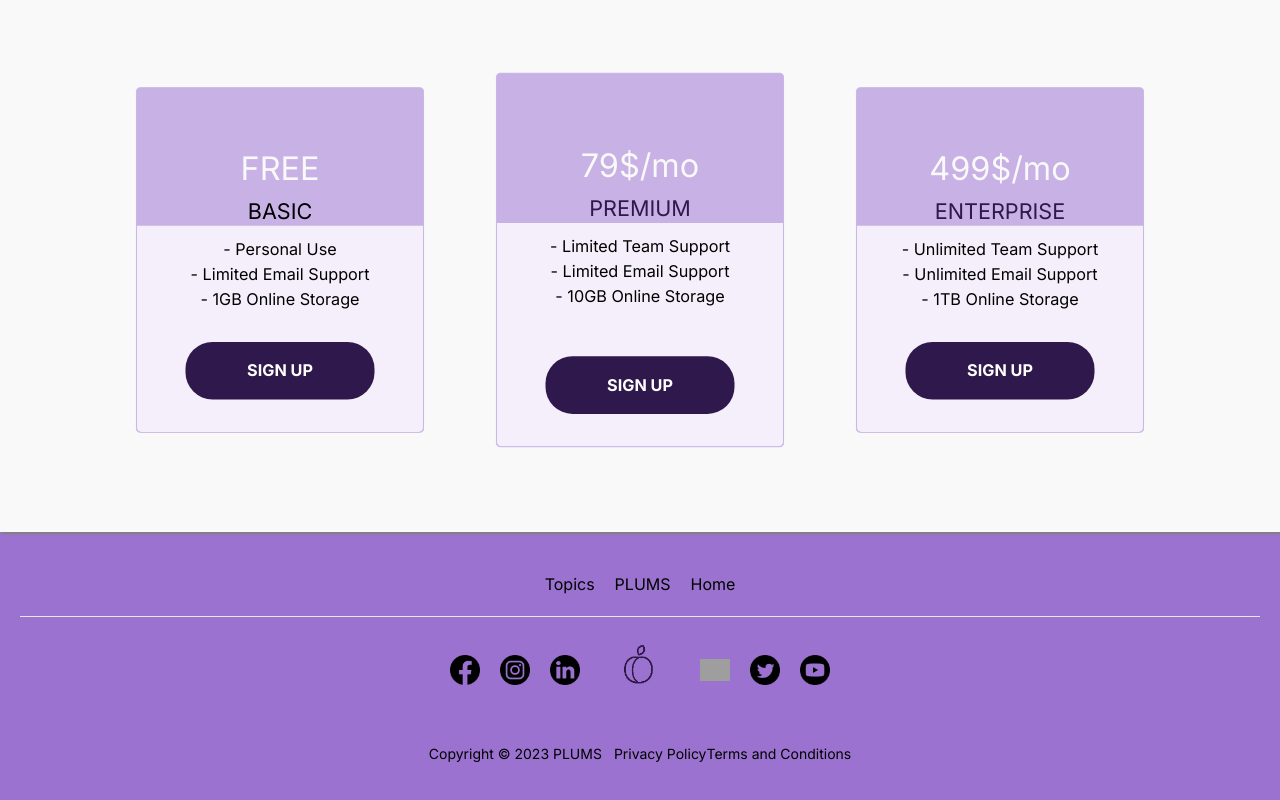
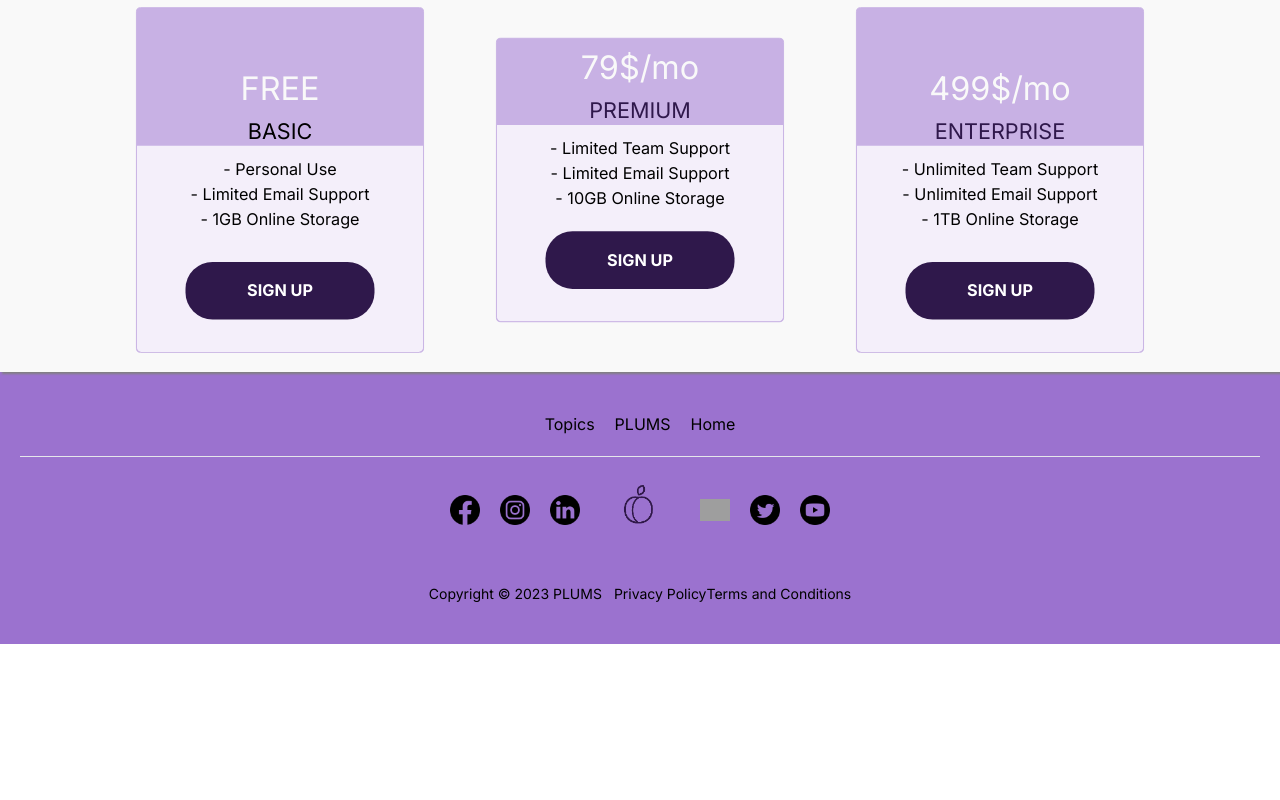
Before and after one commit to LilyHuang23/plums, a Next.js app: page / in a window 1280 px wide. Shown: the part 1297-2097 px from the top of the page. After the commit the page ends 1941 px from the top, so only its background shows below. Built offline with nearby package versions, Linux system fonts and the light colour scheme; grey boxes are pictures that could not be loaded.

Commit message:
topicPage routing fixed

```diff
--- a/package.json
+++ b/package.json
@@ -24,11 +24,11 @@
     "@types/node": "^20",
     "@types/react": "^18",
     "@types/react-dom": "^18",
-    "autoprefixer": "^10",
+    "autoprefixer": "^10.4.16",
     "eslint": "^8",
     "eslint-config-next": "13.5.4",
-    "postcss": "^8",
-    "tailwindcss": "^3",
+    "postcss": "^8.4.32",
+    "tailwindcss": "^3.3.6",
     "typescript": "^5"
   },
   "description": "This is a [Next.js](https://nextjs.org/) project bootstrapped with [`create-next-app`](https://github.com/vercel/next.js/tree/canary/packages/create-next-app).",
--- a/postcss.config.js
+++ b/postcss.config.js
@@ -2,5 +2,5 @@
     plugins: {
       tailwindcss: {},
       autoprefixer: {},
-    },
+    }
   }
--- a/src/app/globals.css
+++ b/src/app/globals.css
@@ -1,7 +1,6 @@
 @tailwind base;
 @tailwind components;
 @tailwind utilities;
-
 
 * {
   overflow-x: hidden;
--- a/src/components/homePage/input.tsx
+++ b/src/components/homePage/input.tsx
@@ -6,9 +6,6 @@
 
     const [base64, setBase64] = useState<any | any>(null);
     const [image, setImage] = useState("");
-
-
-
 
     const convertFileToBase64 = (e: React.ChangeEvent<HTMLInputElement>) => {
         const fileInput = e.target.files && e.target.files[0];
--- a/src/components/topicPage/RenderTopic.tsx
+++ b/src/components/topicPage/RenderTopic.tsx
@@ -1,20 +1,18 @@
 import React, { useState, useEffect } from "react";
 import { toast } from "react-toastify";
-import { useParams } from "next/navigation";
+import { usePathname } from "next/navigation";
 
 export default function RenderTopic() {
     const [topics, setTopics ] = useState([]);
-    const { topicId } = useParams();
 
+    const searchParams = usePathname();
+    const id = searchParams?.split('/').pop();
+    console.log(id);
 
     useEffect(() => {
-
-        // const [topicData, setTopicData] = useState(null);
-
         const fetchTopic = async () => {
-            console.log(topicId)
             try {
-                const response = await fetch(`http://localhost:3000/api/topics/${topicId}`, {
+                const response = await fetch(`http://localhost:3000/api/topics/${id}`, {
                     method: 'GET',
                     headers: {
                         'Content-type': 'application/json'
--- /dev/null
+++ b/tailwind.config.js
@@ -0,0 +1,26 @@
+/** @type {import('tailwindcss').Config} */
+module.exports = {
+  content: [
+    './src/pages/**/*.{js,ts,jsx,tsx,mdx}',
+    './src/components/**/*.{js,ts,jsx,tsx,mdx}',
+    './src/app/**/*.{js,ts,jsx,tsx,mdx}',
+  ],
+  theme: {
+    extend: {
+      backgroundImage: {
+        'gradient-radial': 'radial-gradient(var(--tw-gradient-stops))',
+        'gradient-conic':
+          'conic-gradient(from 180deg at 50% 50%, var(--tw-gradient-stops))',
+      },
+      colors: {
+        'tekhelet': '#532B88',
+        'magnolia': '#F4EFFA',
+        'russian-violet': '#2f184b',
+        'amethyst': '#9B72CF',
+        'wisteria': '#C8B1E4',
+        'menu-white' : '#f9f9f9'
+      },
+    },
+  },
+  plugins: [],
+}
```
Also changed, not shown: 1 other file (tests, documents, lock files or other folders).
